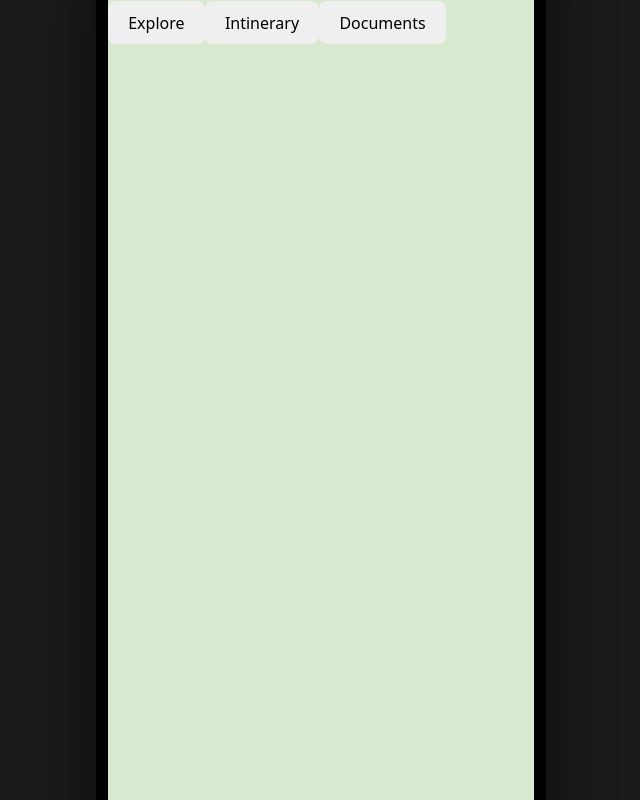
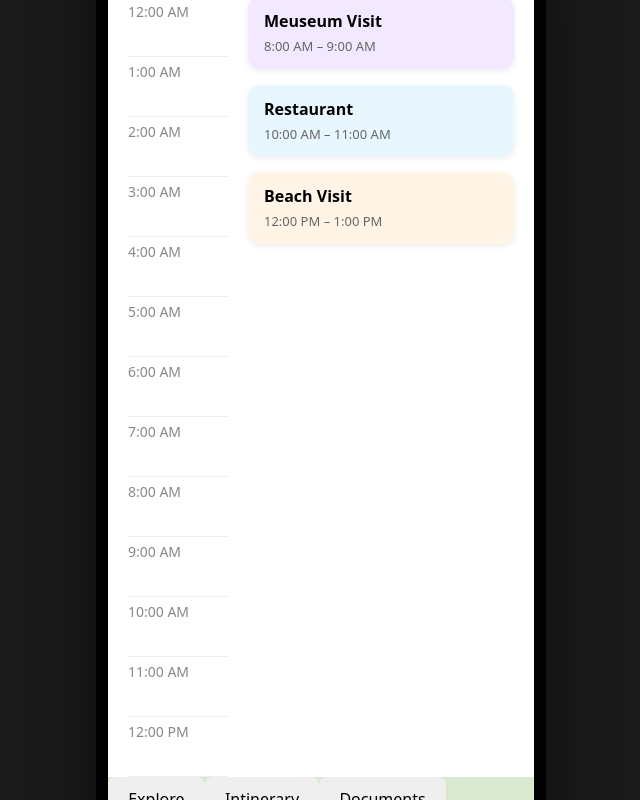
Before and after one commit to haywirebanana/cpsc481-tripadventurers, a React (Vite) app in the folder trip-adventurers/: page /trip/1/intinerary in a window 1280 px wide. Shown: the whole page, without its empty margins (319-959 px from the left). Built offline with nearby package versions, Linux system fonts and the light colour scheme.

Commit message:
Basic itinerary page
still need to match times up and add clickable event

```diff
--- /dev/null
+++ b/trip-adventurers/src/components/itinerary.css
@@ -0,0 +1,55 @@
+.itinerary-container {
+  width: 100%;
+  height: 100vh;
+  overflow-y: scroll;
+  background: #ffffff;
+  padding: 20px;
+  box-sizing: border-box;
+}
+
+.timeline {
+  display: flex;
+  flex-direction: row;
+}
+
+/* Left hour column */
+.time-column {
+  width: 100px;
+  margin-right: 20px;
+}
+
+.time-slot {
+  height: 60px;
+  border-bottom: 1px solid #eee;
+  display: flex;
+  align-items: flex-start;
+  padding-top: 4px;
+  color: #888;
+  font-size: 14px;
+}
+
+/* Event card column */
+.events-column {
+  flex-grow: 1;
+}
+
+/* Event cards */
+.event-card {
+  padding: 12px 16px;
+  border-radius: 12px;
+  margin-bottom: 16px;
+  box-shadow: 0px 2px 6px rgba(0, 0, 0, 0.08);
+  max-width: 400px;
+}
+
+.event-title {
+  margin: 0;
+  font-size: 16px;
+  font-weight: 600;
+}
+
+.event-time {
+  margin-top: 4px;
+  font-size: 13px;
+  color: #666;
+}
--- a/trip-adventurers/src/pages/Intinerary.jsx
+++ b/trip-adventurers/src/pages/Intinerary.jsx
@@ -1,7 +1,65 @@
-export default function Intinerary() {
+import "../components/itinerary.css";
+
+export default function Itinerary() {
+  // Generate hour slots
+  const times = Array.from({ length: 24 }, (_, hour) => {
+    const h = hour === 0 ? 12 : hour > 12 ? hour - 12 : hour;
+    const period = hour < 12 ? "AM" : "PM";
+    return `${h}:00 ${period}`;
+  });
+
+  // Example events
+  const events = [
+    {
+      title: "Meuseum Visit",
+      start: "8:00 AM",
+      end: "9:00 AM",
+      color: "#f2e8ff",
+    },
+    {
+      title: "Restaurant",
+      start: "10:00 AM",
+      end: "11:00 AM",
+      color: "#e8f7ff",
+    },
+    {
+      title: "Beach Visit",
+      start: "12:00 PM",
+      end: "1:00 PM",
+      color: "#fff4e6",
+    },
+  ];
+
   return (
-    <div>
-        Intinerary Page
+    <div className="itinerary-container">
+      <div className="timeline">
+
+        {/* Time Column */}
+        <div className="time-column">
+          {times.map((time, index) => (
+            <div key={index} className="time-slot">
+              {time}
+            </div>
+          ))}
+        </div>
+
+        {/* Event Column */}
+        <div className="events-column">
+          {events.map((event, index) => (
+            <div
+              key={index}
+              className="event-card"
+              style={{ backgroundColor: event.color }}
+            >
+              <h4 className="event-title">{event.title}</h4>
+              <p className="event-time">
+                {event.start} – {event.end}
+              </p>
+            </div>
+          ))}
+        </div>
+
+      </div>
     </div>
   );
 }
```
